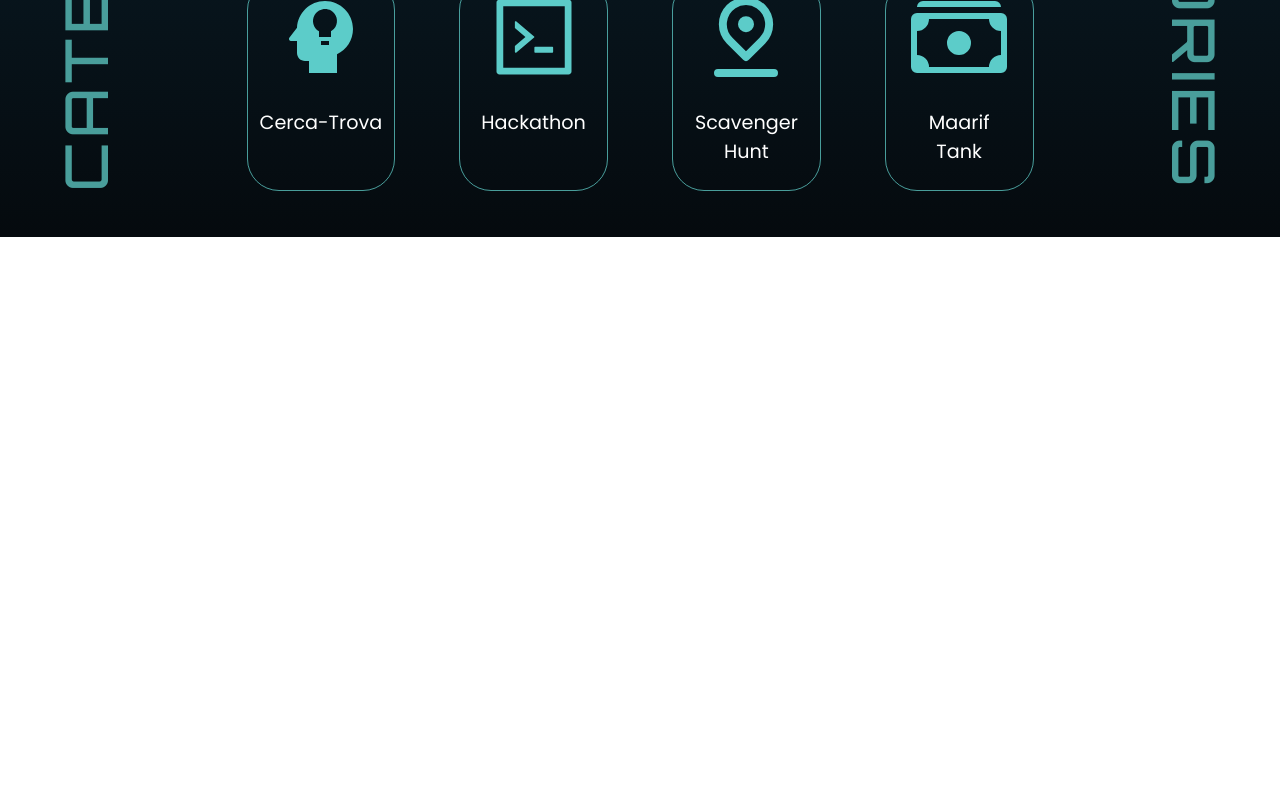
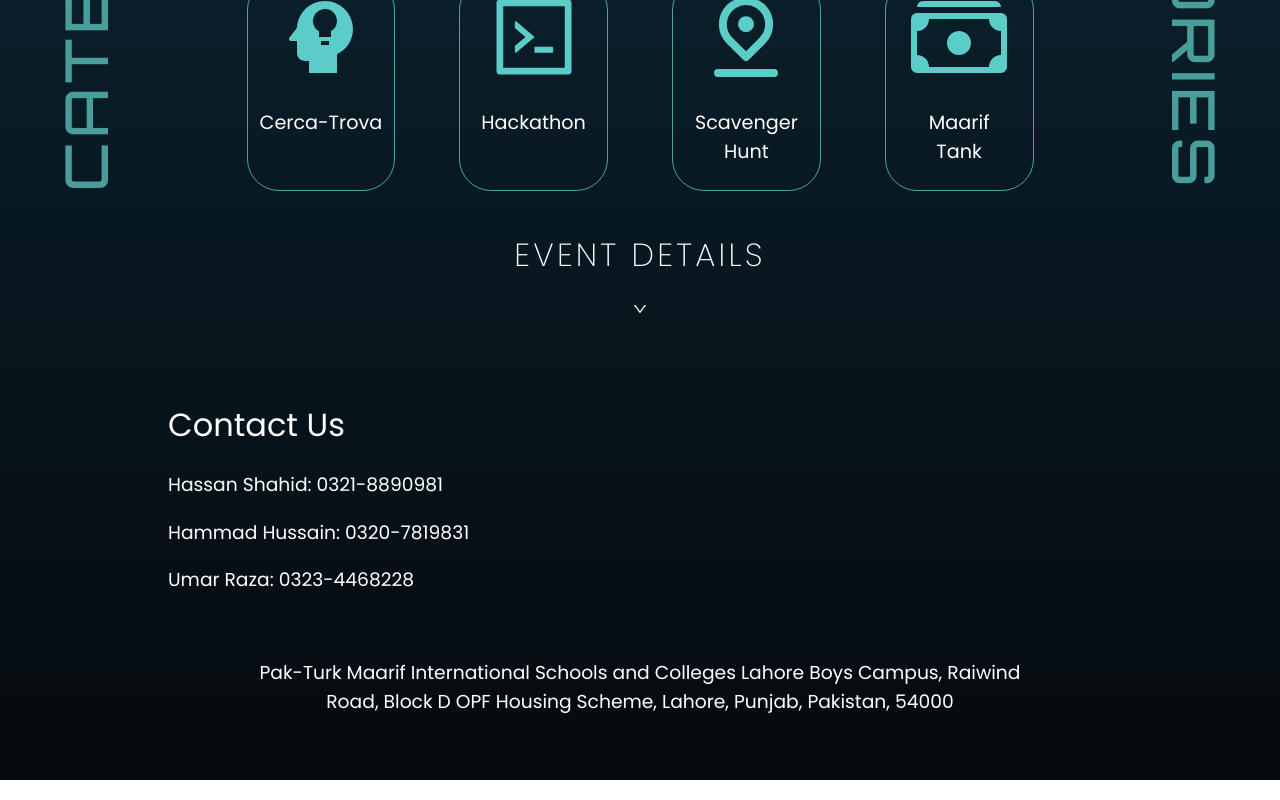
Before and after one commit to MatrioxPlayZ/einscience, a React (Vite) app: page / in a window 1280 px wide. Shown: the part 563-1363 px from the top of the page. Before the commit the page ends 800 px from the top, so only its background shows below. Built offline with nearby package versions, Linux system fonts and the light colour scheme.

Commit message:
initial changes

```diff
--- a/src/App.tsx
+++ b/src/App.tsx
@@ -1,12 +1,13 @@
 import HeroComponent from "./components/HeroComponent.tsx";
 import './components/components.css'
+import Details from "./components/Details.tsx";
 
 function App() {
 
     return (
         <>
-
             <HeroComponent/>
+            <Details/>
         </>
     )
 }
--- /dev/null
+++ b/src/components/Details.tsx
@@ -0,0 +1,30 @@
+import IconDown from "./icons/DownArrow.tsx";
+
+const Details = () => {
+
+
+    return <>
+        <div className="styleBlock"><h1 className={'detailsButton underline-animation'}>EVENT DETAILS</h1>
+            <div className="down" onClick={() => {
+                const contactsSection = document.querySelector('#contacts');
+                if (contactsSection) {
+                    contactsSection.scrollIntoView({behavior: 'smooth'});
+                }
+            }}><IconDown/></div>
+        </div>
+        <div className="eventDetails">
+            <div className="contactUs"><h1>Contact Us</h1>
+
+                <div className="subContact" id={'contacts'}>
+                    <h3>Hassan Shahid: 0321-8890981</h3>
+                    <h3>Hammad Hussain: 0320-7819831</h3>
+                    <h3>Umar Raza: 0323-4468228</h3>
+                </div>
+            </div>
+            <h3 className={'location'}>Pak-Turk Maarif International Schools and Colleges Lahore Boys Campus, Raiwind
+                Road, Block D OPF Housing
+                Scheme, Lahore, Punjab, Pakistan, 54000</h3>
+        </div>
+    </>
+}
+export default Details
--- a/src/components/components.css
+++ b/src/components/components.css
@@ -61,4 +61,43 @@
         font-family: 'Poppins', sans-serif;
     }
 
+    .detailsButton {
+        margin-top: 5vh;
+        display: flex;
+        justify-content: center;
+        font-family: 'Poppins', sans-serif;
+        font-weight: 200;
+        letter-spacing: 0.2rem;
+
+    }
+
+    .contactUs {
+        margin-top: 10vh;
+        margin-left: 10rem;
+        margin-right: 10rem;
+        font-family: 'Poppins', sans-serif;
+    }
+
+    .down {
+
+        font-size: 2rem;
+        text-align: center;
+        transition: all 300ms linear;
+        max-width: max-content;
+        margin: auto;
+    }
+
+    .down:hover {
+        cursor: pointer;
+        padding: 0.5rem;
+        transition: all 200ms linear;
+    }
+
+    .location {
+
+        font-family: 'Poppins', sans-serif;
+        text-align: center;
+        margin: 4rem auto;
+        max-width: 800px;
+    }
 }
--- /dev/null
+++ b/src/components/icons/DownArrow.tsx
@@ -0,0 +1,16 @@
+function IconDown(props: React.SVGProps<SVGSVGElement>) {
+    return (
+        <svg
+            viewBox="0 0 1024 1024"
+            fill="currentColor"
+            height="1em"
+            width="1em"
+            {...props}
+        >
+            <path
+                d="M884 256h-75c-5.1 0-9.9 2.5-12.9 6.6L512 654.2 227.9 262.6c-3-4.1-7.8-6.6-12.9-6.6h-75c-6.5 0-10.3 7.4-6.5 12.7l352.6 486.1c12.8 17.6 39 17.6 51.7 0l352.6-486.1c3.9-5.3.1-12.7-6.4-12.7z"/>
+        </svg>
+    );
+}
+
+export default IconDown;
--- a/src/index.css
+++ b/src/index.css
@@ -15,5 +15,27 @@
     color: white;
     --icon: #5cccc9;
     --cat-border: rgba(103, 222, 216, 0.69);
+    scroll-behavior: smooth;
+}
 
+/* ===== Scrollbar CSS ===== */
+/* Firefox */
+* {
+    scrollbar-width: thin;
+    scrollbar-color: #10303F #050A0E;
 }
+
+/* Chrome, Edge, and Safari */
+*::-webkit-scrollbar {
+    width: 4px;
+}
+
+*::-webkit-scrollbar-track {
+    background-image: linear-gradient(to bottom, #10303F, #091B25, #050A0E);
+}
+
+*::-webkit-scrollbar-thumb {
+    background-color: #499e9b;
+    border-radius: 10px;
+    border: 0 dotted #000000;
+}
```
